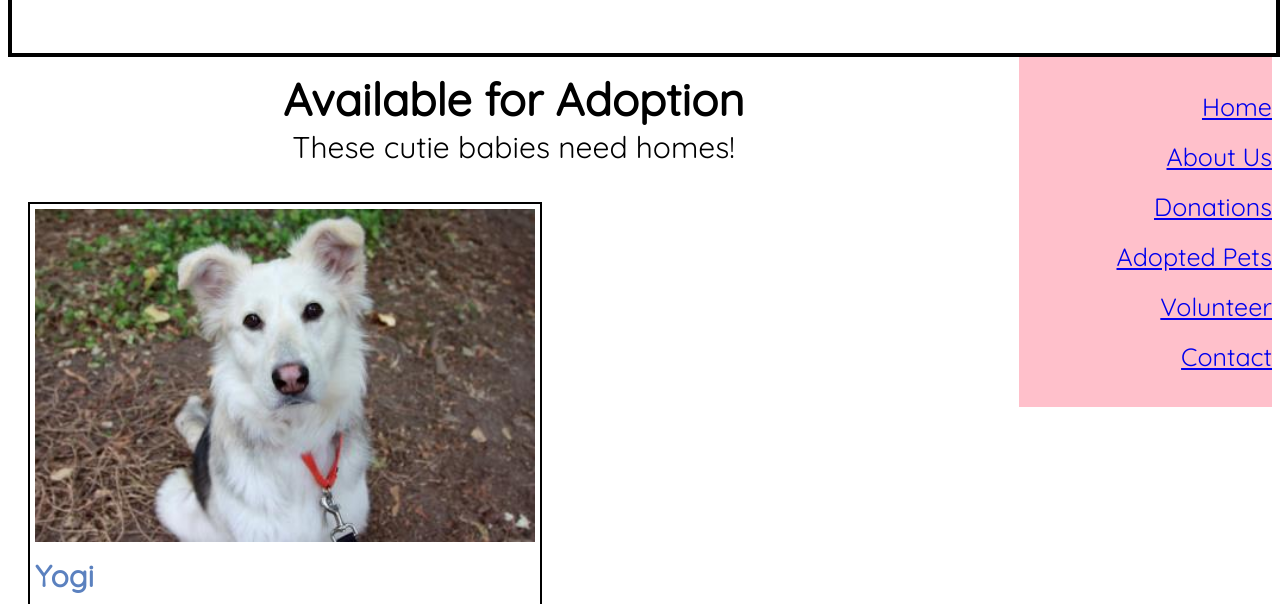
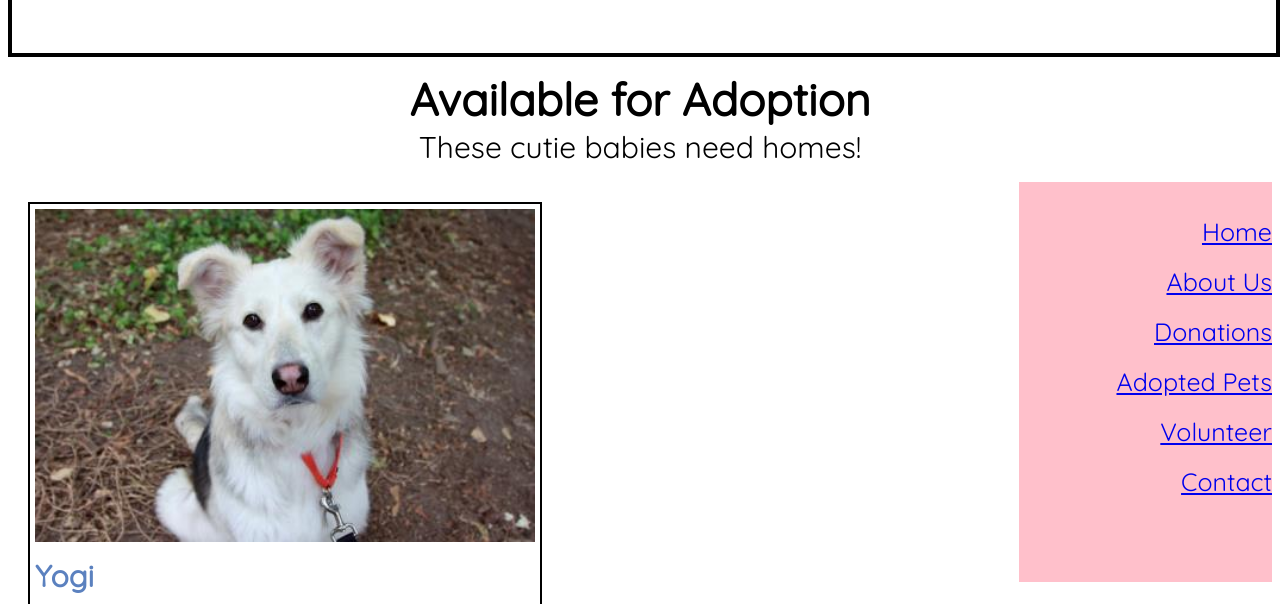
Before and after one commit to jiwonk42/animal-shelter-switch, a plain HTML site: page index.html in a window 1280 px wide. Shown: the part 185-789 px from the top of the page. Drawn offline with Linux system fonts and the light colour scheme.

Commit message:
work out the sidebar problems with floating, by going back to 80 and 20 percents

```diff
--- a/css/style.css
+++ b/css/style.css
@@ -68,7 +68,7 @@ img {
   width: 20%;
   font-size: 15px;
   text-align: right;
-  height: 100%;
+  height: 400px;
   background-color: pink;
 
 }
--- a/index.html
+++ b/index.html
@@ -11,6 +11,11 @@
       <h1><img src="img/logo.jpg" class="image-size" alt="cute dog and cat">Epicodus Animal Rescue</h1>
     </div>
 
+    <div class="header">
+      <h2>Available for Adoption</h2>
+      <p>These cutie babies need homes!</p>
+    </div>
+
     <div class="sidebar">
       <ul>
         <li><a href="index.html">Home</a></li>
@@ -20,11 +25,6 @@
         <li><a href="index.html">Volunteer</a></li>
         <li><a href="index.html">Contact</a></li>
       </ul>
-    </div>
-
-    <div class="header">
-      <h2>Available for Adoption</h2>
-      <p>These cutie babies need homes!</p>
     </div>
 
     <div class="float">
@@ -39,7 +39,7 @@
         <img src="img/pup2.jpg" alt="Stubs">
         <h3>Stubs</h3>
         <p>I'm so cute and I will love you. Eu malesuada, lorem a porttitor nec neque in, ultricies magna interdum quisque elementum eu luctus, <span class="special">quis lectus non nec amet gravida aliquet, arcu sapien eros</span>. Nullam sed condimentum imperdiet molestie enim orci, laoreet elit aliquet ultricies, dictumst vestibulum id proin. </p>
-      </div><br>
+      </div>
 
       <div class="column">
         <img src="img/pup3.jpg" alt="Fluffy">
```
